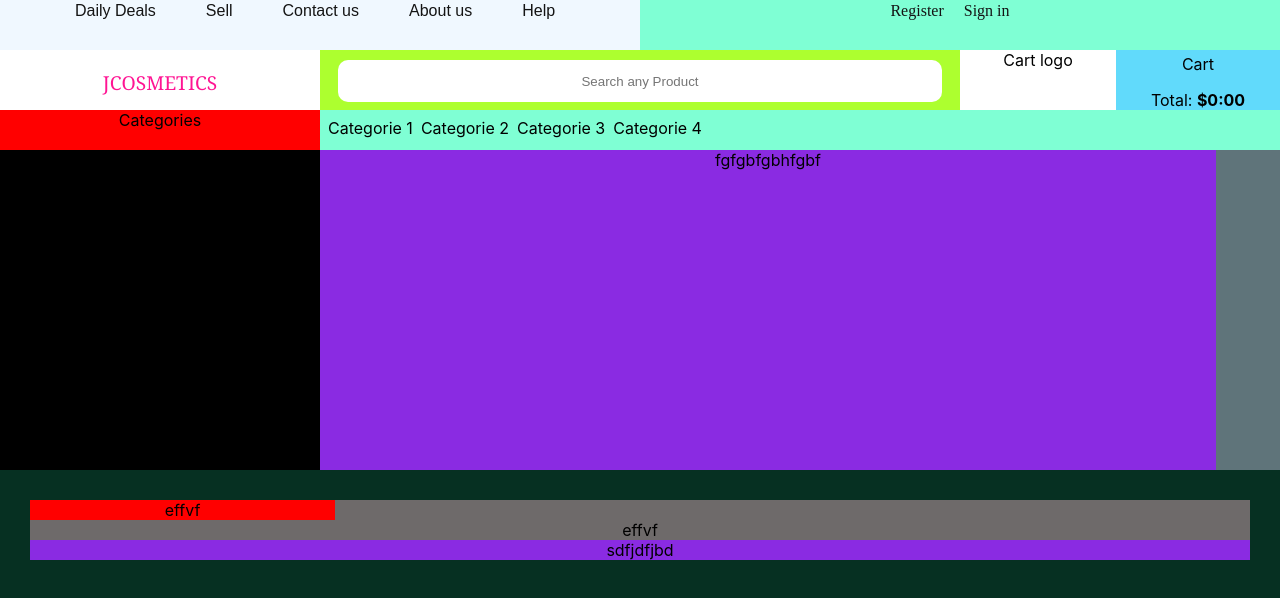
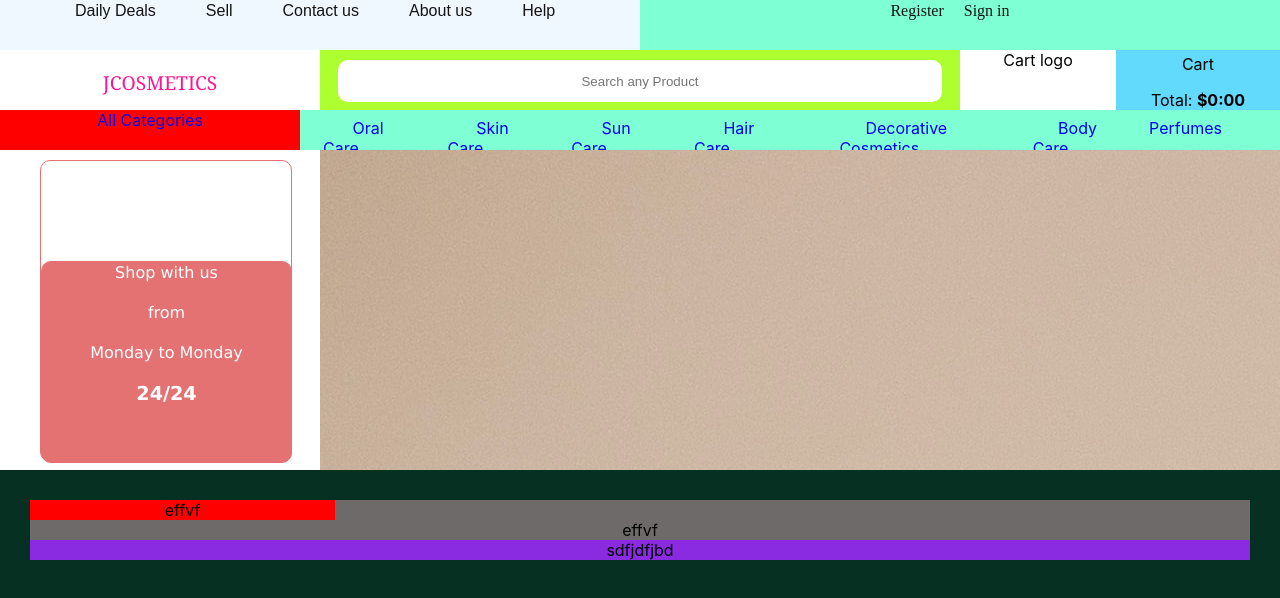
Before and after one commit to NtawuyirushintegePatrick/jcosmetics, a React (Create React App) app: page / in a window 1280 px wide. Shown: the top 598 px of the page. Built offline with nearby package versions, Linux system fonts and the light colour scheme.

Commit message:
working on backgroung image

```diff
--- a/src/App.css
+++ b/src/App.css
@@ -136,12 +136,41 @@
   height: 20rem;
 }
 .welcome{
-  background-color: black;
+  background-color: white;
   width: 25%;
+}
+.big-rectangle{
+  background-color: white ;
+  border: 1px solid #E57272;
+  height: 300px;
+  width: 250px;
+  margin-top: 10px;
+  margin-left: 40px;
+  border-radius: 10px;
+}
+.small-rectangle{
+  background-color: #E57272 ;
+  border: 1px solid #E57272;
+  height: 200px;
+  width: 249px;
+  border-radius: 10px;
+  margin-top: 100px;
+}
+.small-rectangle p1{
+  color: white;
+  font-family:Verdana, Geneva, Tahoma, sans-serif;
+}
+.small-rectangle p1 p2{
+ font-size: larger;
+ font-weight: 900;
+
 }
 .photo{
   background-color: blueviolet;
-  width: 70%;
+  width: 75%;
+  background-image: url("../src/images/photo.jpg");
+  background-repeat: no-repeat, repeat;
+  object-fit:cover;
 }
 .categories{
   background-color: rgb(6, 48, 34);
@@ -154,6 +183,15 @@
 .categories-with-photos{
   background-color: blueviolet;
 
+}
+.categorie .all-categories .catt a{
+  text-decoration: none;
+  text-align: justify;
+  margin-right: 50px;
+  margin-left: 4px;
+}
+.categorie .cat a{
+  text-decoration: none;
 }
 .products{
   background-color: red;
--- a/src/components/LandingPage.js
+++ b/src/components/LandingPage.js
@@ -40,28 +40,58 @@ const LandingPage = () => {
           <p>JCOSMETICS</p>
         </div>
         <div className="search-landingPage">
-          <input type ="text" placeholder="Search any Product"/>
+          <input type="text" placeholder="Search any Product" />
         </div>
         <div className="cart-field">
           <div className="cart-shape">Cart logo</div>
           <div className="cart-amount">
-            <h>Cart</h><br/>
-            <p>Total: <b>$0:00</b></p>
+            <h>Cart</h>
+            <br />
+            <p>
+              Total: <b>$0:00</b>
+            </p>
           </div>
         </div>
       </div>
       <div className="categorie">
-        <div className="cat">Categories</div>
+        <div className="cat">
+          <a href="#">All Categories</a>
+        </div>
         <div className="all-categories">
-        <div className="catt">Categorie 1</div>
-        <div className="catt">Categorie 2</div>
-        <div className="catt">Categorie 3</div>
-        <div className="catt">Categorie 4</div>
+          <div className="catt">
+            <a href="#">Oral Care</a>
+          </div>
+          <div className="catt">
+            <a href="#">Skin Care</a>
+          </div>
+          <div className="catt">
+            <a href="#">Sun Care</a>
+          </div>
+          <div className="catt">
+            <a href="#">Hair Care</a>
+          </div>
+          <div className="catt">
+            <a href="#">Decorative Cosmetics</a>
+          </div>
+          <div className="catt">
+            <a href="#">Body Care</a>
+          </div>
+          <div className="catt">
+            <a href="#">Perfumes</a>
+          </div>
         </div>
       </div>
       <div className="welcome-photo">
-        <div className="welcome">fbfbfbfbfbf</div>
-        <div className="photo">fgfgbfgbhfgbf</div>
+        <div className="welcome">
+          <div className="big-rectangle">
+            <div className="small-rectangle">
+              <p1>Shop with us <br/><br/>from <br/> <br/> Monday to Monday<br/><br/><p2>24/24</p2></p1>
+            </div>
+          </div>
+        </div>
+        <div className="photo">
+
+        </div>
       </div>
       <div className="categories">
         <div className="cat-cat-see-all">
```
Also changed, not shown: src/images/photo.jpg (added).
